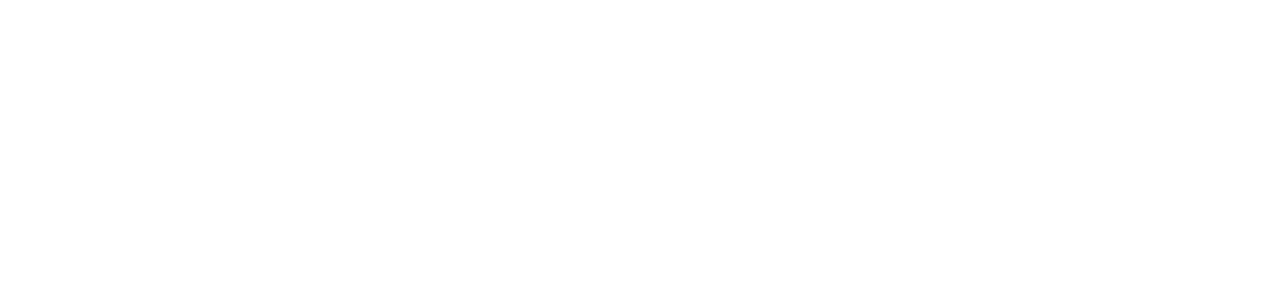
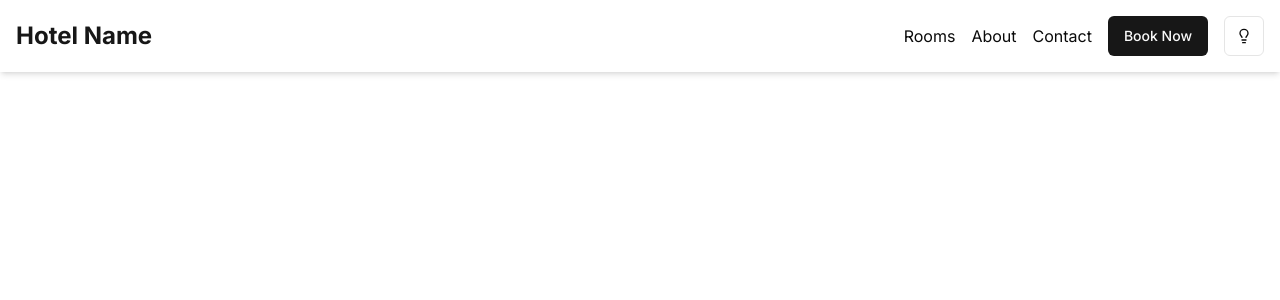
Before and after one commit to CakeInTech/Hotel_Reservation_system, a Next.js app: page / in a window 1280 px wide. Shown: the top 300 px of the page. Built offline with nearby package versions, Linux system fonts and the light colour scheme.

Commit message:
Create page header

```diff
--- a/components/Header.tsx
+++ b/components/Header.tsx
@@ -1,7 +1,84 @@
 "use client";
 
+import Link from "next/link";
+import { useState } from "react";
+import { Button } from "@/components/ui/button";
+import { ModeToggle } from "@/components/mode-toggle";
+import { Menu, X } from "lucide-react";
+
 const Header = () => {
-  return <header></header>;
+  const [isMenuOpen, setIsMenuOpen] = useState(false);
+
+  return (
+    <header className="bg-background shadow-md">
+      <div className="container mx-auto px-4 py-4 flex justify-between items-center">
+        <Link href="/" className="text-2xl font-bold text-primary">
+          Hotel Name
+        </Link>
+        <nav className="hidden md:flex space-x-4 items-center">
+          <Link
+            href="/rooms"
+            className="text-foreground hover:text-primary transition-colors"
+          >
+            Rooms
+          </Link>
+
+          <Link
+            href="/about"
+            className="text-foreground hover:text-primary transition-colors"
+          >
+            About
+          </Link>
+          <Link
+            href="/contact"
+            className="text-foreground hover:text-primary transition-colors"
+          >
+            Contact
+          </Link>
+          <Button asChild>
+            <Link href="/book">Book Now</Link>
+          </Button>
+          <ModeToggle />
+        </nav>
+        <div className="md:hidden flex items-center">
+          <ModeToggle />
+          <button
+            onClick={() => setIsMenuOpen(!isMenuOpen)}
+            className="ml-2 p-2 text-foreground hover:text-primary transition-colors"
+          >
+            {isMenuOpen ? <X size={24} /> : <Menu size={24} />}
+          </button>
+        </div>
+      </div>
+      {isMenuOpen && (
+        <div className="md:hidden bg-background py-2">
+          <div className="container mx-auto px-4 flex flex-col space-y-2">
+            <Link
+              href="/rooms"
+              className="text-foreground hover:text-primary transition-colors py-2"
+            >
+              Rooms
+            </Link>
+            <Link
+              href="/about"
+              className="text-foreground hover:text-primary transition-colors py-2"
+            >
+              About
+            </Link>
+            <Link
+              href="/contact"
+              className="text-foreground hover:text-primary transition-colors py-2"
+            >
+              Contact
+            </Link>
+            <Button asChild className="w-full">
+              <Link href="/book">Book Now</Link>
+            </Button>
+          </div>
+        </div>
+      )}
+    </header>
+  );
 };
 
 export default Header;
```
